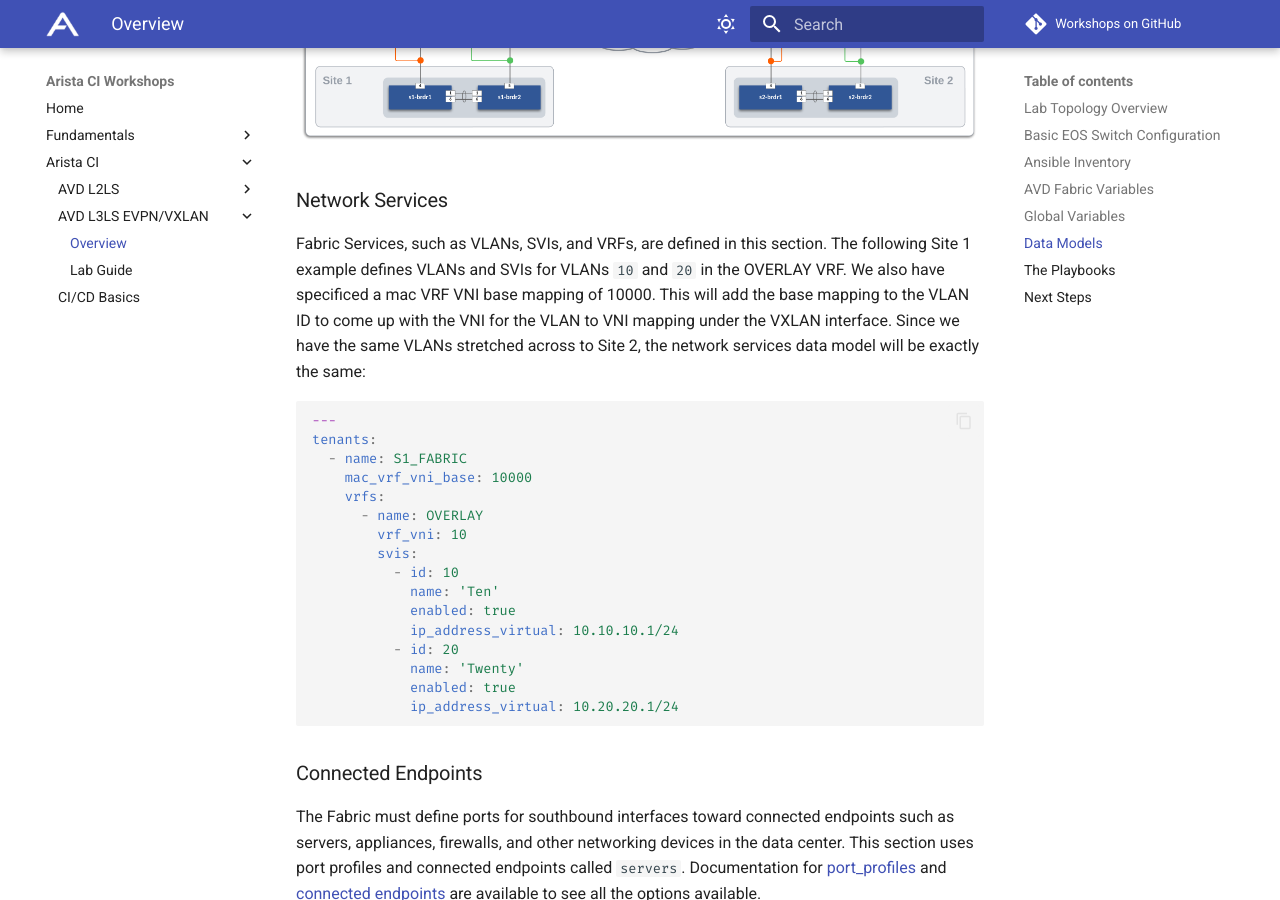
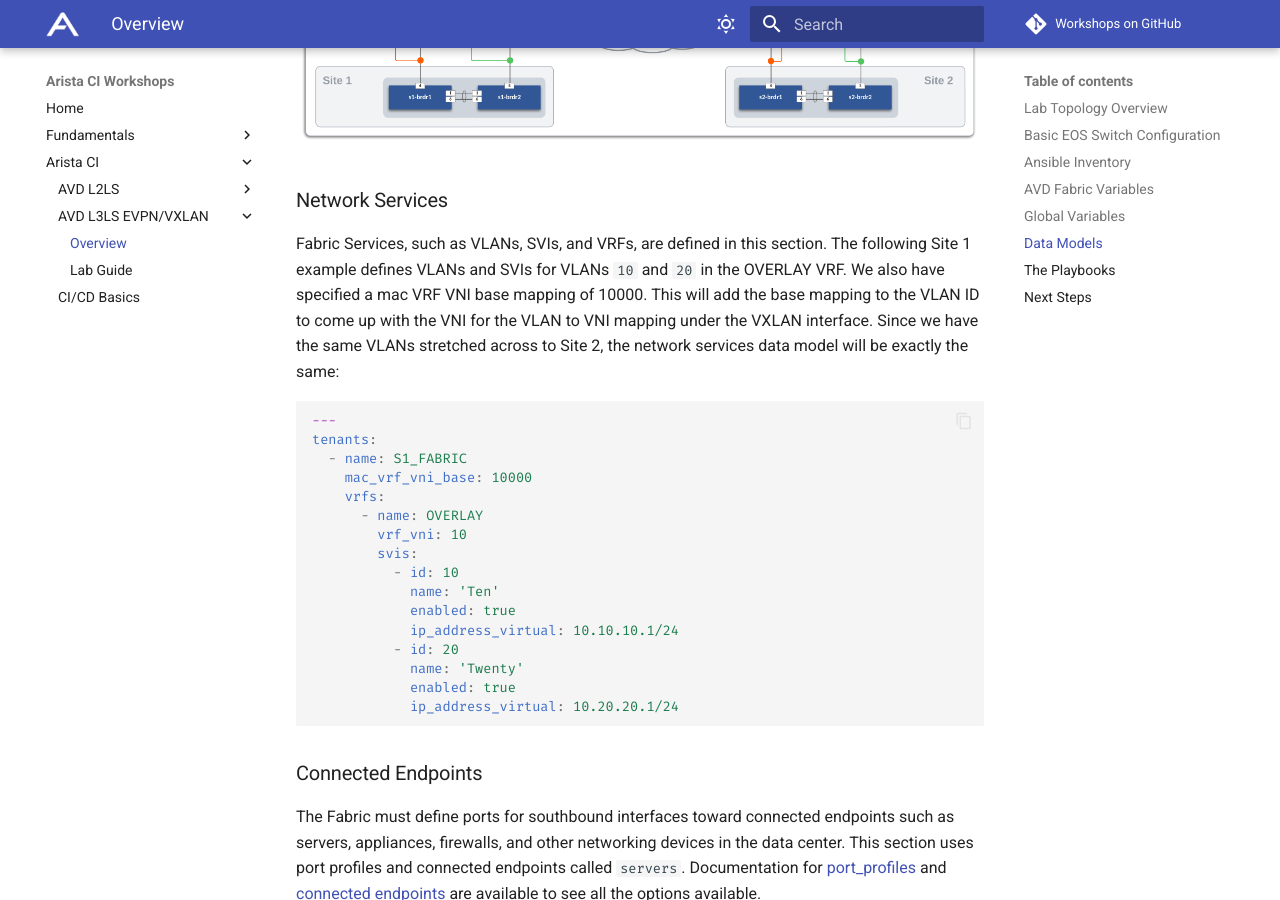
Before and after one commit to aristanetworks/avd-workshops, an MkDocs documentation site: the page built from workshops/l3ls/overview.md, in a window 1280 px wide and 900 px high, scrolled down 9651 px. Built offline with MkDocs 1.6.1 and Material for MkDocs 9.7.7, drawn with Linux system fonts in a browser that asks for light colours; comment, search, counter and statistics services are not loaded.

Commit message:
fix spelling errors

````diff
--- a/workshops/l3ls/overview.md
+++ b/workshops/l3ls/overview.md
@@ -556,7 +556,7 @@
 
 ### Network Services
 
-Fabric Services, such as VLANs, SVIs, and VRFs, are defined in this section. The following Site 1 example defines VLANs and SVIs for VLANs `10` and `20` in the OVERLAY VRF. We also have specificed a mac VRF VNI base mapping of 10000.  This will add the base mapping to the VLAN ID to come up with the VNI for the VLAN to VNI mapping under the VXLAN interface.  Since we have the same VLANs stretched across to Site 2, the network services data model will be exactly the same:
+Fabric Services, such as VLANs, SVIs, and VRFs, are defined in this section. The following Site 1 example defines VLANs and SVIs for VLANs `10` and `20` in the OVERLAY VRF. We also have specified a mac VRF VNI base mapping of 10000.  This will add the base mapping to the VLAN ID to come up with the VNI for the VLAN to VNI mapping under the VXLAN interface.  Since we have the same VLANs stretched across to Site 2, the network services data model will be exactly the same:
 
 ``` yaml
 ---
````
Also changed, not shown: other parts of workshops/l3ls/overview.md (+1 -1 lines), workshops/l3ls/l3ls-lab-guide.md (+1 -1 lines).
